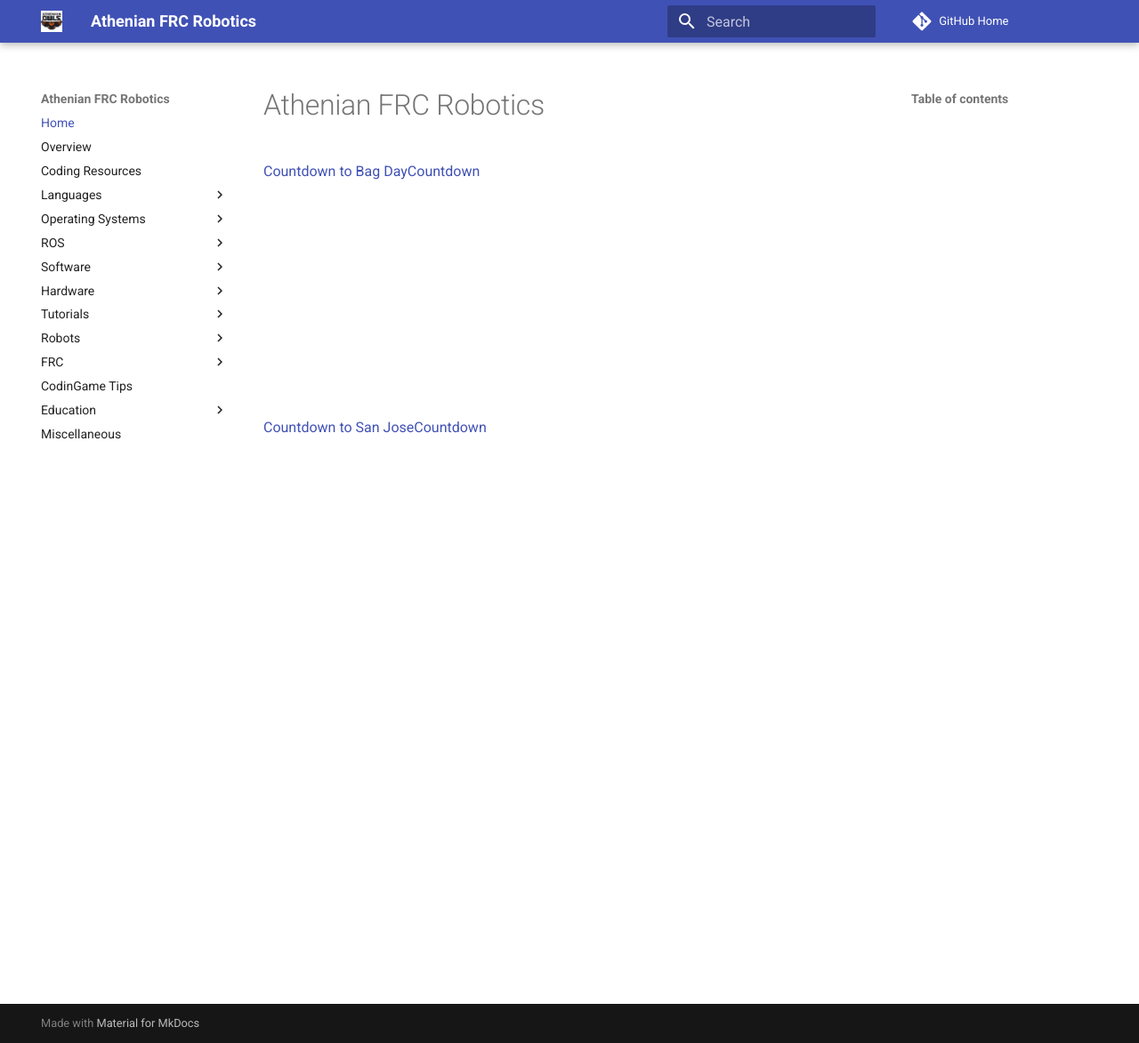
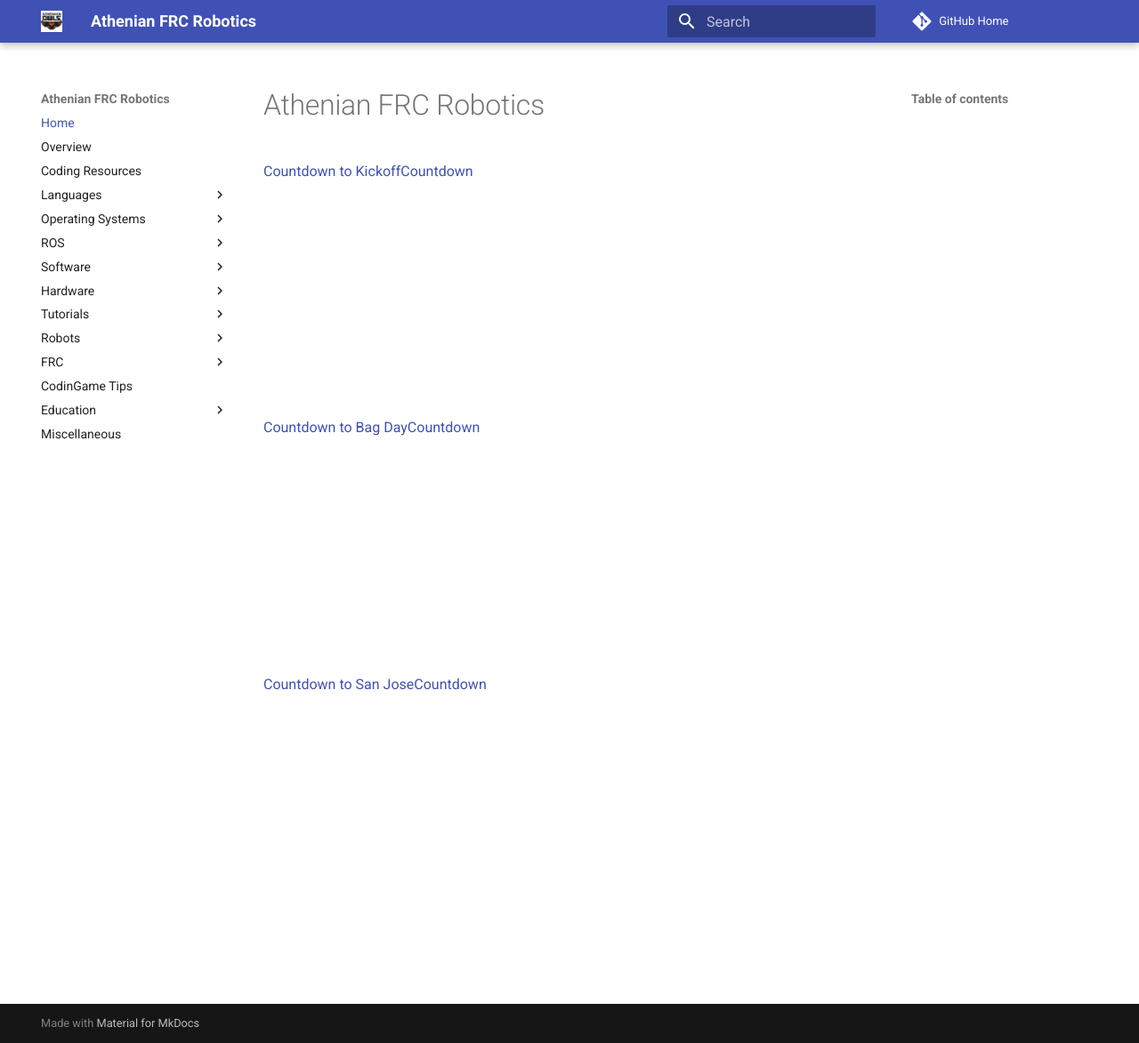
Before and after one commit to athenian-robotics/athenian-robotics-mkdocs, an MkDocs documentation site: the page built from docs/index.md, in a window 1280 px wide and 1173 px high. Shown: the whole window at 89% size. Built offline with MkDocs 1.6.1 and Material for MkDocs 9.7.7, drawn with Linux system fonts in a browser that asks for light colours; comment, search, counter and statistics services are not loaded; part of the change alters nothing that is shown.

Commit message:
Add kickoff counter

```diff
--- a/docs/index.md
+++ b/docs/index.md
@@ -1,4 +1,8 @@
 # Athenian FRC Robotics
+
+<div data-type="countdown" data-id="791124" class="tickcounter" style="width: 100%; position: relative; padding-bottom: 25%"><a href="//www.tickcounter.com/countdown/791124/countdown-to-kickoff" title="Countdown to Kickoff">Countdown to Kickoff</a><a href="//www.tickcounter.com/" title="Countdown">Countdown</a></div><script>(function(d, s, id) { var js, pjs = d.getElementsByTagName(s)[0]; if (d.getElementById(id)) return; js = d.createElement(s); js.id = id; js.src = "//www.tickcounter.com/static/js/loader.js"; pjs.parentNode.insertBefore(js, pjs); }(document, "script", "tickcounter-sdk"));</script>
+
+##
 
 <div data-type="countdown" data-id="709342" class="tickcounter" style="width: 100%; position: relative; padding-bottom: 25%"><a href="//www.tickcounter.com/countdown/709342/countdown-to-bag-day" title="Countdown to Bag Day">Countdown to Bag Day</a><a href="//www.tickcounter.com/" title="Countdown">Countdown</a></div><script>(function(d, s, id) { var js, pjs = d.getElementsByTagName(s)[0]; if (d.getElementById(id)) return; js = d.createElement(s); js.id = id; js.src = "//www.tickcounter.com/static/js/loader.js"; pjs.parentNode.insertBefore(js, pjs); }(document, "script", "tickcounter-sdk"));</script>
 
```
